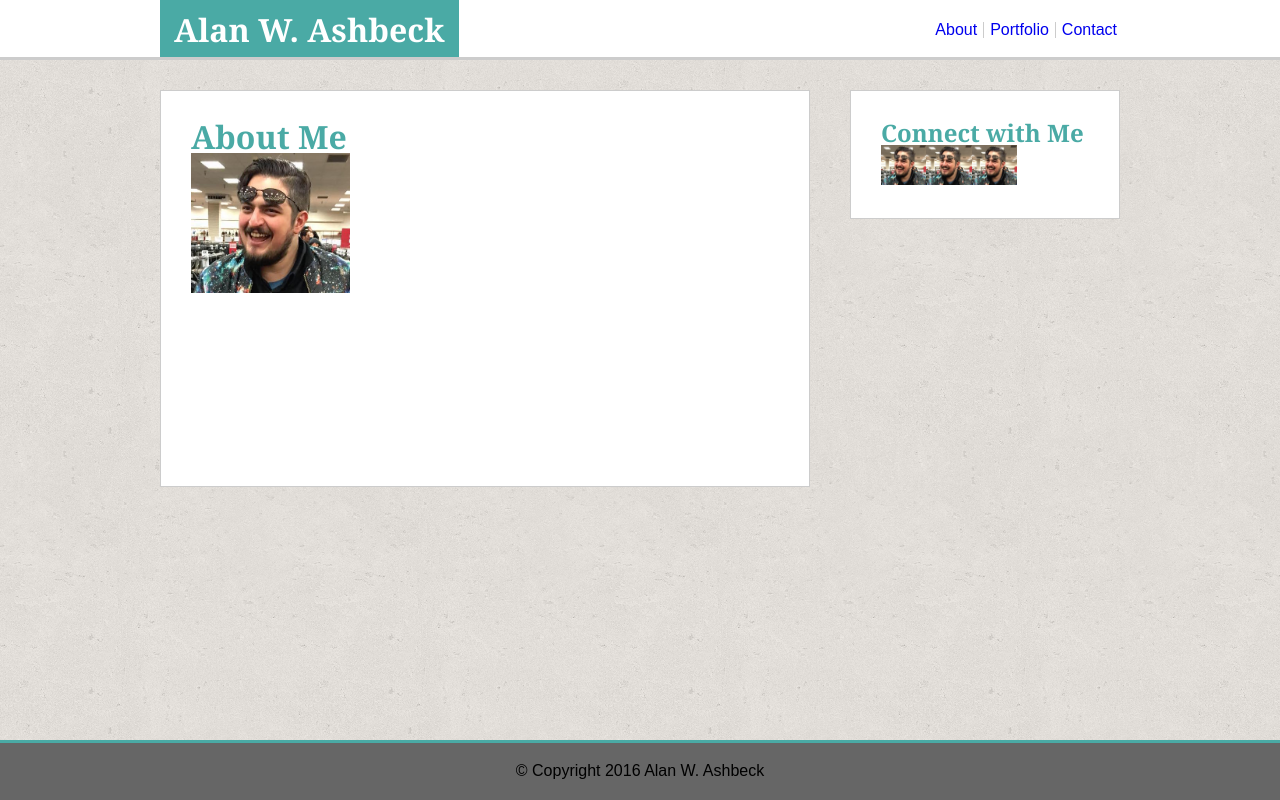
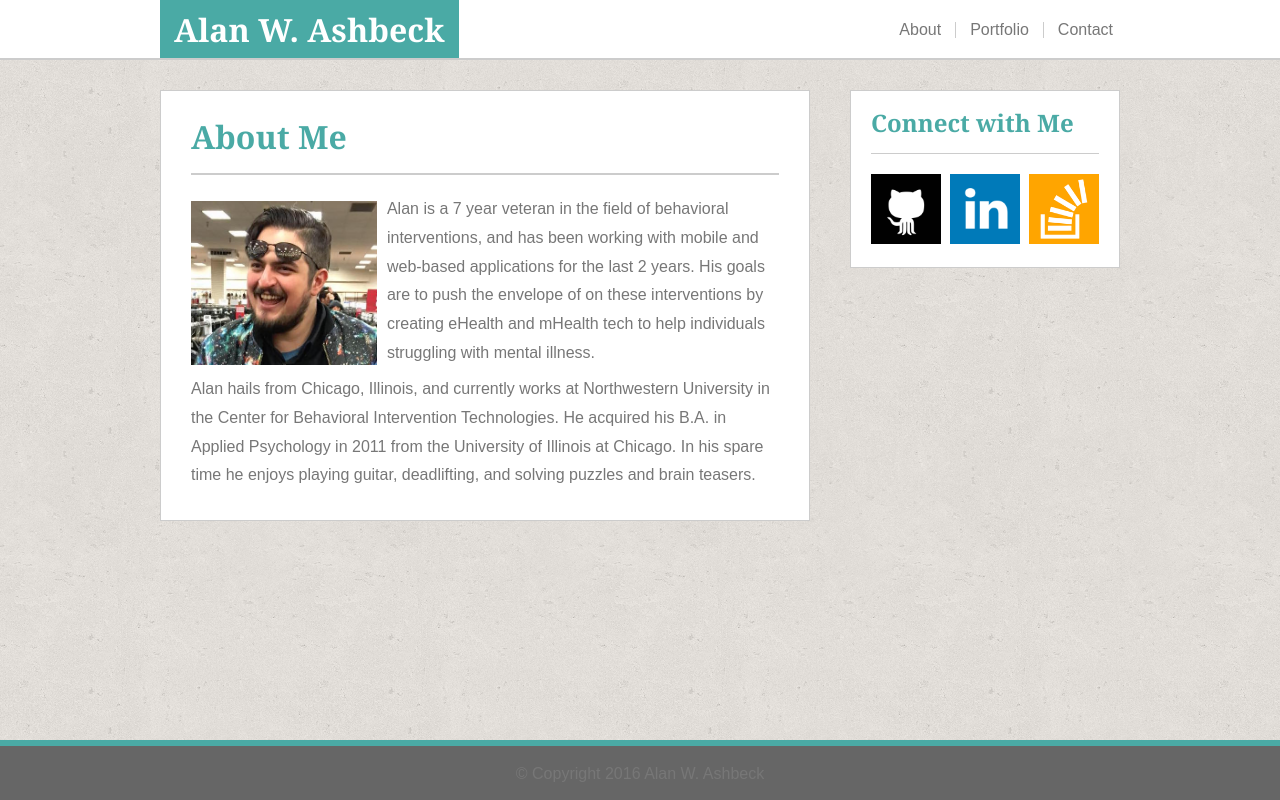
Before and after one commit to a-ashbeck/Basic-Portfolio, a PHP site: page / in a window 1280 px wide. Run offline with PHP 8.4, Linux system fonts and the light colour scheme.

Commit message:
Update css, add links, and icons

```diff
--- a/assets/css/style.css
+++ b/assets/css/style.css
@@ -1,5 +1,7 @@
 * {
   box-sizing: border-box;
+  color: #777777;
+  overflow: auto;
 }
 
 body {
@@ -7,7 +9,6 @@ body {
   box-sizing: border-box;
   margin-bottom: 80px;
   font-family: 'Arial', 'Helvetica Neue', Helvetica, sans-serif;
-  color: #7777777;
 }
 
 nav {
@@ -16,36 +17,30 @@ nav {
 }
 
 nav a {
-  margin: 22px 3px 22px 3px;
+  margin: 22px 7px 22px 7px;
 }
 
 h1, h2, h3 {
   font-family: 'Georgia', Times, Times New Roman, serif;
   color: #4aaaa5;
+  font-weight: bold;
 }
 
 h1 {
   font-size: 2em;
-  font-weight: bold;
 }
 
 h2 {
   font-size: 1.5em;
-  font-weight: bold;
 }
 
 h3 {
   font-size: 1.3em;
-  font-weight: bold;
-}
-
-h4 {
-  font-size: 1em;
-  font-weight: bold;
 }
 
 p {
   font-size: 1em;
+  line-height: 1.8;
 }
 
 header {
@@ -53,14 +48,20 @@ header {
   position: relative;
   height: 60px;
   width: 100%;
-  border-bottom: 3px solid #cccccc;
+  border-bottom: 2px solid #cccccc;
+}
+
+#alan-face {
+  padding: 6px 10px 10px 0;
+  height: 180px;
+  float: left;
 }
 
 .main-content {
-  color: #ffffff;
   border-color: #dddddd;
   width: 960px;
   margin: 30px auto 60px auto;
+  overflow: scroll;
 }
 
 .main-section {
@@ -76,7 +77,29 @@ header {
   background-color: #ffffff;
   width: 270px;
   border: 1px solid #cccccc;
-  padding: 30px;
+  padding: 20px;
+}
+
+.social-media {
+  width: 70px;
+  margin: 0;
+  padding: 0;
+}
+
+.h1-main {
+  border-bottom: 2px solid #cccccc;
+  padding-bottom: 20px;
+  margin-bottom: 20px;
+}
+
+.h2-side {
+  border-bottom: 1px solid #cccccc;
+  padding-bottom: 18px;
+  margin-bottom: 20px;
+}
+
+.social-center {
+  margin: 0px 9px 0px 9px;
 }
 
 footer {
@@ -86,9 +109,8 @@ footer {
   height: 60px;
   background-color: #666666;
   text-align: center;
-  padding: 20px;
-  clear: both;
-  border-top: 3px solid #4aaaa5;
+  padding: 14px;
+  border-top: 6px solid #4aaaa5;
 }
 
 a {
@@ -97,10 +119,14 @@ a {
   padding: 0;
 }
 
+a:hover {
+  color: #FF5700;
+}
+
 a h1 {
   padding: 14px;
   margin-left: 160px;
-  height: 57px;
+  height: 58px;
   text-align: center;
   background-color: #4aaaa5;
   color: #ffffff;
@@ -110,6 +136,6 @@ a h1 {
   border-width: 0 1px 0 1px;
   border-color: #cccccc;
   border-style: solid;
-  padding-left: 6px;
-  padding-right: 6px;
+  padding-left: 14px;
+  padding-right: 14px;
 }
--- a/index.html
+++ b/index.html
@@ -1,5 +1,5 @@
 <!DOCTYPE html>
-<html>
+<html lang="en">
 <head>
   <title>Alan W. Ashbeck</title>
   <link rel="stylesheet" type="text/css" href="assets/css/reset.css">
@@ -14,20 +14,24 @@
       <a href="contact.html">Contact</a>
     </nav>
   </header>
-  <section class="main-content">
+  <div class="main-content">
     <section class="main-section">
-      <h1>About Me</h1>
-      <img height="140" src="alanface.jpg" alt="Alan's Face">
-      <p>Lorem ipsum dolor sit amet, consectetur adipiscing elit. In lacus mauris, euismod sit amet lectus in, eleifend tristique justo. Aenean porttitor mauris id mattis porttitor. Nam tincidunt ante ac leo accumsan, ac maximus lorem maximus. Donec efficitur quis nibh eu luctus. Suspendisse dignissim ut diam eu volutpat. Nullam gravida sodales pellentesque. Pellentesque et imperdiet tortor.</p>
-      <p>Lorem ipsum dolor sit amet, consectetur adipiscing elit. In lacus mauris, euismod sit amet lectus in, eleifend tristique justo. Aenean porttitor mauris id mattis porttitor. Nam tincidunt ante ac leo accumsan, ac maximus lorem maximus. Donec efficitur quis nibh eu luctus. Suspendisse dignissim ut diam eu volutpat. Nullam gravida sodales pellentesque. Pellentesque et imperdiet tortor.</p>
+      <h1 class="h1-main">About Me</h1>
+      <p>
+        <img id="alan-face" src="assets/images/alanface.jpg" alt="Alan's Face">
+        Alan is a 7 year veteran in the field of behavioral interventions, and has been working with mobile and web-based applications for the last 2 years. His goals are to push the envelope of on these interventions by creating eHealth and mHealth tech to help individuals struggling with mental illness.
+      </p>
+      <p>
+        Alan hails from Chicago, Illinois, and currently works at Northwestern University in the Center for Behavioral Intervention Technologies. He acquired his B.A. in Applied Psychology in 2011 from the University of Illinois at Chicago. In his spare time he enjoys playing guitar, deadlifting, and solving puzzles and brain teasers.
+      </p>
     </section>
     <section class="side-bar">
-      <h2>Connect with Me</h2>
-      <a href="#"><img height="40" src="alanface.jpg" alt=""></a>
-      <a href="#"><img height="40" src="alanface.jpg" alt=""></a>
-      <a href="#"><img height="40" src="alanface.jpg" alt=""></a>
+      <h2 class="h2-side">Connect with Me</h2>
+      <a href="#"><img class="social-media" src="assets/images/github.png" alt="GitHub"></a>
+      <a class="social-center" href="#"><img class="social-media" src="assets/images/linkedin.png" alt="LinkedIn"></a>
+      <a href="#"><img class="social-media" src="assets/images/stackoverflow.png" alt="Stack Overflow"></a>
     </section>
-  </section>
+  </div>
   <footer>
     <p>&copy; Copyright 2016 Alan W. Ashbeck</p>
   </footer>
```
Also changed, not shown: contact.html (+16 -16 lines), portfolio.html (+11 -11 lines), assets/images/Octocat.jpg (deleted), assets/images/alanface.jpg (renamed from alanface.jpg), assets/images/github.png (added), assets/images/linkedin.png (added), assets/images/stackoverflow.png (added).
